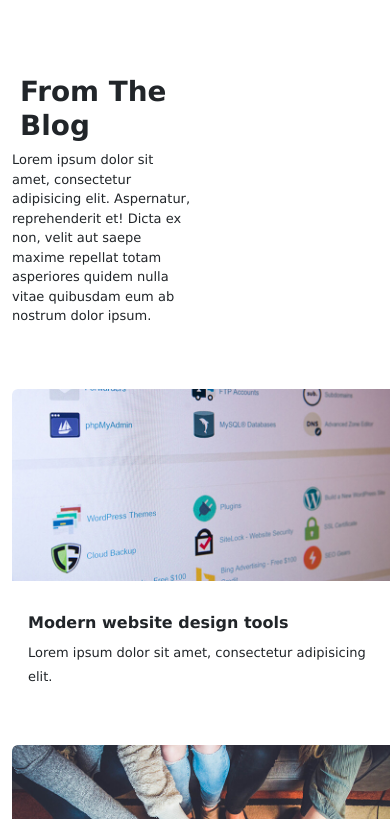
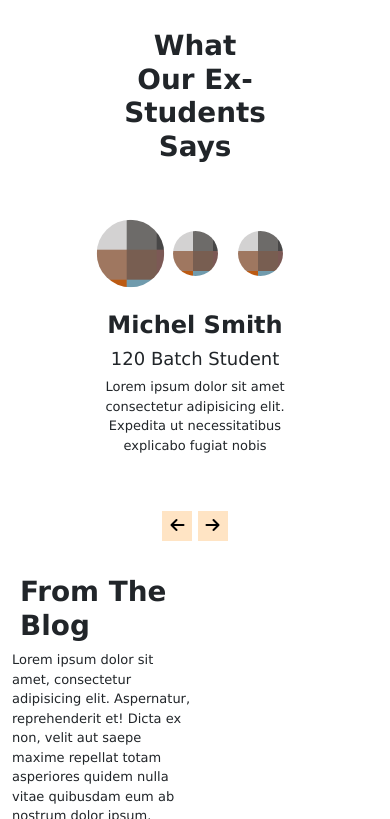
Before and after one commit to HissanaA/Front-End-Project--Decode-Factory, a plain HTML site: page final/DF-FINAL/index.html in a window 390 px wide. Shown: the part 9700-10519 px from the top of the page. Drawn offline with nearby package versions, Linux system fonts and the light colour scheme.

Commit message:
Carousel has added- updation needed

```diff
--- a/final/DF-FINAL/index.html
+++ b/final/DF-FINAL/index.html
@@ -514,7 +514,59 @@
     </div>
   </div>
 </section>
-
+<!-- CAROUSEL -->
+<section id="carousel">
+  <div class="carousel carousel-wrap">
+    <h1 class="mb-5">What Our Ex-Students Says</h1>
+    <div class="carousel-nav">
+      <button class="carousel-indicator current-slide"></button>
+      <button class="carousel-indicator"></button>
+      <button class="carousel-indicator"></button>
+    </div>
+    <div class="carousel-track-container">
+      <ul class="carousel-track">
+        <li class="carousel-slide current-slide">
+          <div class="carousel-details">
+            <h3>Michel Smith</h3>
+            <h5>120 Batch Student</h5>
+            <p>
+              Lorem ipsum dolor sit amet consectetur adipisicing elit.
+              Expedita ut necessitatibus explicabo fugiat nobis
+            </p>
+          </div>
+        </li>
+        <li class="carousel-slide">
+          <div class="carousel-details">
+            <h3>Tulsi Kumar</h3>
+            <h5>Web Developer</h5>
+            <p>
+              Lorem ipsum dolor sit amet consectetur adipisicing elit.
+              Expedita ut necessitatibus explicabo fugiat nobis
+            </p>
+          </div>
+        </li>
+        <li class="carousel-slide">
+          <div class="carousel-details">
+            <h3>John Doe</h3>
+            <h5>UI/UX Developer</h5>
+            <p>
+              Lorem ipsum dolor sit amet consectetur adipisicing elit.
+              Expedita ut necessitatibus explicabo fugiat nobis
+            </p>
+          </div>
+        </li>
+      </ul>
+    </div>
+    <div class="button-group">
+      <button class="carousel-button carousel-button--left">
+        <i class="fa-solid fa-arrow-left"></i>
+      </button>
+      <button class="carousel-button carousel-button--right">
+        <i class="fa-solid fa-arrow-right"></i>
+      </button>
+    </div>
+  </div>
+</section>
 
 
 
--- a/final/DF-FINAL/jquery.js
+++ b/final/DF-FINAL/jquery.js
@@ -19,4 +19,68 @@ $(document).ready(function () {
   });
 });
 
-//
+//CAROUSEL
+const track = document.querySelector(".carousel-track");
+const slides = Array.from(track.children);
+const prevButton = document.querySelector(".carousel-button--left");
+const nextButton = document.querySelector(".carousel-button--right");
+const dotsNav = document.querySelector(".carousel-nav");
+const dots = Array.from(dotsNav.children);
+
+//arranging the slides next to one another
+const slideWidth = slides[0].getBoundingClientRect().width;
+const setSlidePosition = (slide, index) => {
+  slide.style.left = slideWidth * index + "px";
+};
+slides.forEach(setSlidePosition);
+
+//moving slides
+const moveToSlides = (track, currentSlide, targetSlide) => {
+  track.style.transform = "translateX(-" + targetSlide.style.left + ")";
+  currentSlide.classList.remove("current-slide");
+  targetSlide.classList.add("current-slide");
+};
+// moving indicators
+const updateDots = (currentDot, targetDot) => {
+  currentDot.classList.remove("current-slide");
+  targetDot.classList.add("current-slide");
+};
+//moving slide to right
+nextButton.addEventListener("click", (e) => {
+  const currentSlide = track.querySelector(".current-slide");
+  const nextSlide = currentSlide.nextElementSibling;
+  const currentDot = dotsNav.querySelector(".current-slide");
+  const nextDot = currentDot.nextElementSibling;
+
+  //move to next slide
+  moveToSlides(track, currentSlide, nextSlide);
+  updateDots(currentDot, nextDot);
+});
+
+//moving the slide to left
+prevButton.addEventListener("click", (e) => {
+  const currentSlide = track.querySelector(".current-slide");
+  const prevSlide = currentSlide.previousElementSibling;
+  const currentDot = dotsNav.querySelector(".current-slide");
+  const prevDot = currentDot.previousElementSibling;
+
+  //move to next slide
+  moveToSlides(track, currentSlide, prevSlide);
+  updateDots(currentDot, prevDot);
+});
+
+//nav indicators move uopn slides-------------------------------------------------
+
+dotsNav.addEventListener("click", (e) => {
+  const targetDot = e.target.closest("button");
+
+  if (!targetDot) return;
+
+  const currentSlide = track.querySelector(".current-slide");
+  const currentDot = dotsNav.querySelector(".current-slide");
+  const targetIndex = dots.findIndex((dot) => dot === targetDot);
+  const targetSlide = slides[targetIndex];
+
+  moveToSlides(track, currentSlide, targetSlide);
+  updateDots(currentDot, targetDot);
+});
--- a/final/DF-FINAL/style.css
+++ b/final/DF-FINAL/style.css
@@ -549,7 +549,115 @@ body {
 .dropup-link:hover {
   color: rgb(119, 221, 119);
 }
+/* ----------CAROUSEL------------ */
 
+.carousel {
+  height: 500px;
+  width: 50%;
+  margin: 0 auto;
+}
+
+.carousel h1 {
+  text-align: center;
+  margin: 15px;
+  padding: 10px;
+  font-weight: bolder;
+}
+
+.carousel-details {
+  width: 100%;
+  height: 100%;
+  object-fit: cover;
+  text-align: center;
+}
+.carousel-details h3 {
+  font-weight: 600;
+  font-size: x-large;
+}
+
+.carousel-details h5 {
+  font-size: large;
+}
+
+.carousel-details p {
+  font-size: small;
+}
+
+.carousel-track-container {
+  height: 40%;
+  position: relative;
+  overflow: hidden;
+}
+
+.carousel-track {
+  padding: 0;
+  margin: 0;
+  list-style: none;
+  position: relative;
+  height: 100%;
+  transition: tranform 300ms ease-in;
+}
+
+.carousel-slide {
+  position: absolute;
+  top: 0;
+  bottom: 0;
+  width: 100%;
+}
+
+.button-group {
+  text-align: center;
+}
+
+.carousel-nav {
+  display: flex;
+  justify-content: center;
+  padding: 10px 0;
+  margin-bottom: 25px;
+}
+.carousel-indicator {
+  border: 0;
+  border-radius: 50%;
+  width: 75px;
+  height: 75px;
+  margin: 0 20px;
+  background-image: url("./assets/testimonial-2.png");
+}
+
+.carousel-indicator.current-slide {
+  transform: scale(1.5);
+}
+
+.carousel-button {
+  width: 30px;
+  height: 30px;
+  border: none;
+  background-color: bisque;
+}
+
+.carousel-button:hover {
+  color: white;
+  background-color: rgb(119, 221, 119);
+}
+
+@media only screen and (max-width: 600px) {
+  .carousel-indicator {
+    text-align: start;
+    border: 0;
+    border-radius: 50%;
+    width: 45px;
+    height: 45px;
+    margin: 0 auto;
+    overflow: hidden;
+
+    background-image: url("./assets/testimonial-2.png");
+  }
+  .carousel {
+    height: 500px;
+    width: 50%;
+    margin: 0 auto;
+  }
+}
 /*---------------blog----------*/
 .blog-card {
   margin-top: 15px;
```
